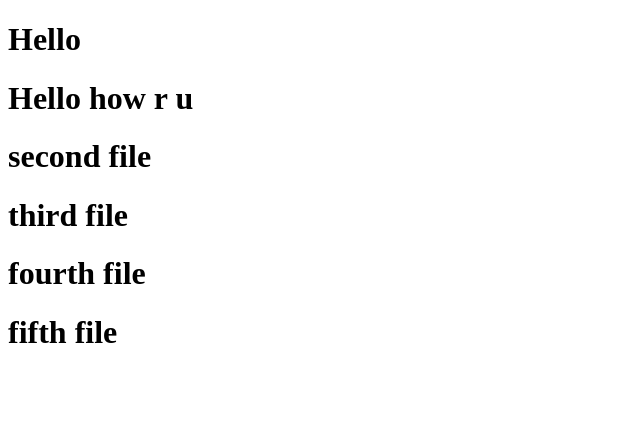
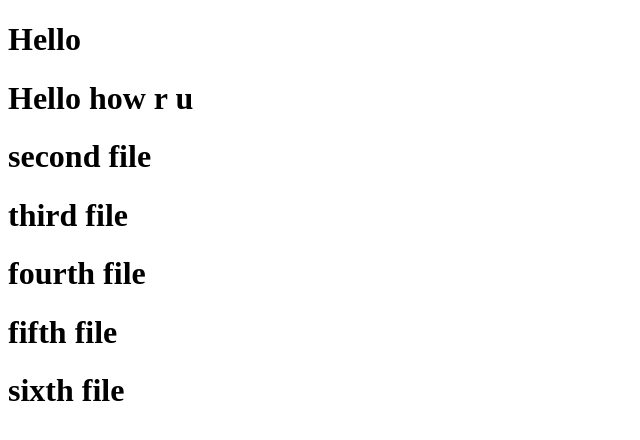
Before and after one commit to sateshkumar-sfdc/vscodeconfig, a plain HTML site: page index.html in a window 1280 px wide. Shown: the whole page, without its empty margins (0-640 px from the left). Drawn offline with Linux system fonts and the light colour scheme.

Commit message:
Update index.html
added 6th file

```diff
--- a/index.html
+++ b/index.html
@@ -14,6 +14,7 @@
         <h1 aria-colspan="test">third file</h1>
         <h1 aria-colspan="test">fourth file</h1>
         <h1 aria-colspan="test">fifth file</h1>
+        <h1 aria-colspan="test">sixth file</h1>
 
     </div>
 </body>
```
